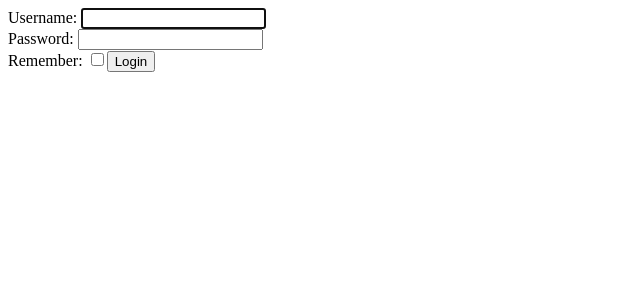
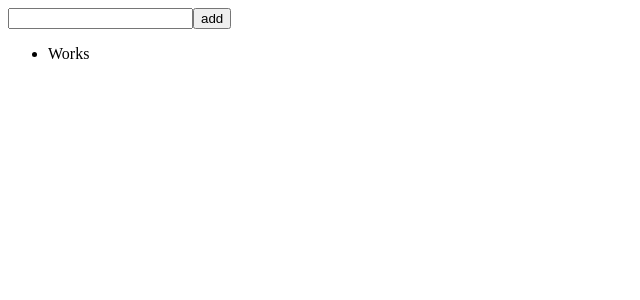
Before and after one commit to SuleymanAmangeldiyev/re_done_develhope_ex, a React (Create React App) app: page / in a window 1280 px wide. Shown: the top 300 px of the page, without its empty margins (0-640 px from the left). Built offline with nearby package versions, Linux system fonts and the light colour scheme.

Commit message:
the ex: 32 (Lists = 03) has done

```diff
--- a/src/App.jsx
+++ b/src/App.jsx
@@ -1,10 +1,10 @@
 import React, { Component } from "react";
-import UncontrolledLogin from "./UncontrolledLogin";
+import TodoList from "./TodoList";
 export class App extends Component {
   render() {
     return (
       <div>
-        <UncontrolledLogin />
+        <TodoList />
       </div>
     );
   }
@@ -12,6 +12,6 @@ export class App extends Component {
 
 export default App;
 
-// the ex: 31  (Form - 06)
+// the ex: 32  (Lists - 03)
 
-//Modify the UncontrolledLogin component so that the username input is automatically focused when the component renders the first time.
+//Create a TodoList component that renders a ul tag with a li tag for each item contained in the items state variable. The items state variable should be an array of strings. The TodoList component should also contain an input tag and a button. When the button is clicked, the event handler should add the value of the input tag to the items array.
--- /dev/null
+++ b/src/TodoList.jsx
@@ -0,0 +1,42 @@
+import React, { Component } from 'react'
+
+export class TodoList extends Component {
+  constructor(props) {
+    super(props)
+
+    this.state = {
+       lists: '',
+       todos: ['Works']
+    }
+  }
+  writing = (e) =>{
+    this.setState({
+      lists: e.target.value
+    })
+  }
+
+  add = () => {
+    this.setState({
+      todos: [...this.state.todos, this.state.lists]
+    })
+
+
+  }
+  render() {
+    return (
+      <div>
+        <input type="text" onChange={this.writing} value={this.state.lists} />
+        <button type="button" onClick={this.add}>
+          add
+        </button>
+        <ul>
+          {this.state.todos.map((item) => (
+            <li>{item}</li>
+          ))}
+        </ul>
+      </div>
+    );
+  }
+}
+
+export default TodoList
```
